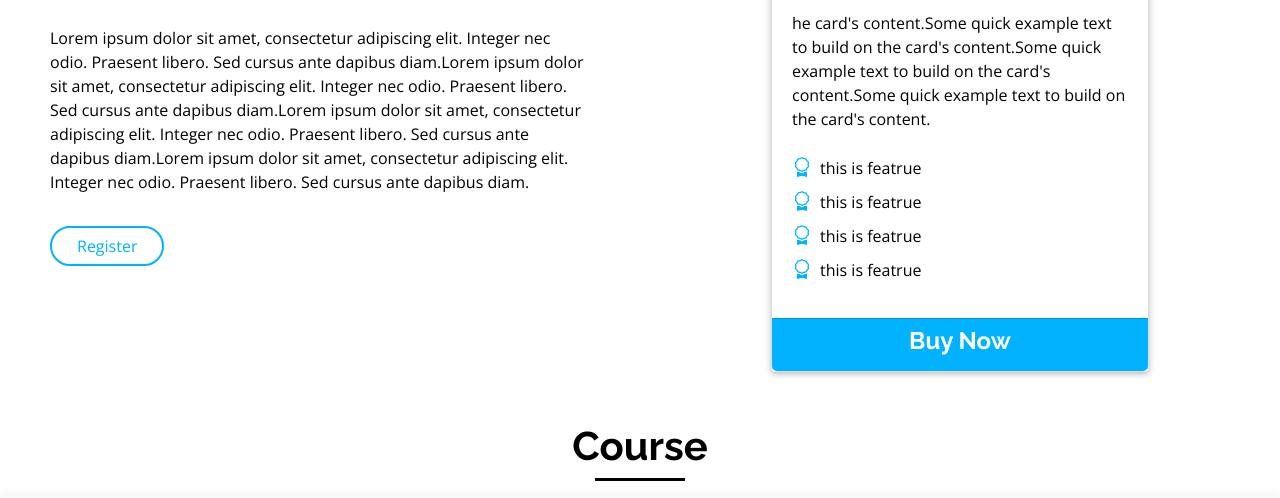
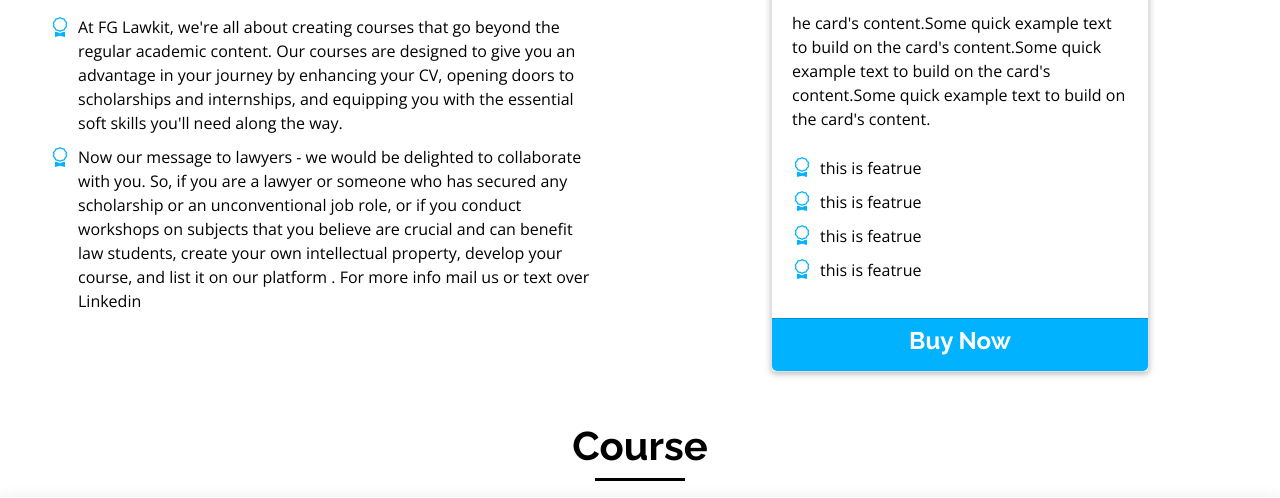
Before and after one commit to backendfglawkit/fglawkit1.1, a Flask app: page /course in a window 1280 px wide. Shown: the part 344-842 px from the top of the page. Run offline with Flask 2, Linux system fonts and the light colour scheme; data that the repository does not hold is empty; some libraries are stand-ins or nearby versions.

Commit message:
Update course.html

```diff
--- a/fg_lawkit/templates/course.html
+++ b/fg_lawkit/templates/course.html
@@ -10,14 +10,16 @@
   <div class="row">
     <!-- Text on one side -->
     <div class="col-lg-6 col-12 hero-text ">
-      <h1 class="mb-4"><b>Responsive Hero asdas dasddsas ds asdsa dsdsa dasd asdsadasd</b></h1>
-      <p>Lorem ipsum dolor sit amet, consectetur adipiscing elit. Integer nec odio. Praesent libero. Sed cursus ante
-        dapibus diam.Lorem ipsum dolor sit amet, consectetur adipiscing elit. Integer nec odio. Praesent libero. Sed
-        cursus ante dapibus diam.Lorem ipsum dolor sit amet, consectetur adipiscing elit. Integer nec odio. Praesent
-        libero. Sed cursus ante dapibus diam.Lorem ipsum dolor sit amet, consectetur adipiscing elit. Integer nec odio.
-        Praesent libero. Sed cursus ante dapibus diam.</p>
-      <button class="btn mt-3 hero-getstarted">Register</button>
-      {#<button class="btn mt-3 hero-getstarted1">Learn More</button>#}
+      <h1><b>NOT YOUR ORDINARY ACADEMIC COURSES</b></h1>
+    <h6 class="mb-4"><i>"Approved By Knowledge Not Certificate"</i></h6>
+         <ul class="hero-list">
+              <li><i class="bi bi-award"></i>At FG Lawkit, we're all about creating courses that go beyond the regular academic content. Our courses are designed to give you an advantage in your journey by enhancing your CV, opening doors to scholarships and internships, and equipping you with the essential soft skills you'll need along the way.</li>
+              <li><i class="bi bi-award"></i> Now our message to lawyers - we would be delighted to collaborate with you. So, if you are a lawyer or someone who has secured any scholarship or an unconventional job role, or if you conduct workshops on subjects that you believe are crucial and can benefit law students, create your own intellectual property, develop your course, and list it on our platform . For more info mail us or text over Linkedin</li>
+         </ul>
+
+
+     {# <button class="btn mt-3 hero-getstarted">Register</button>
+      <button class="btn mt-3 hero-getstarted1">Learn More</button>#}
     </div>
     <!-- Card on the other side -->
     <div class="col-lg-6 col-12 hero-card px-auto bg-white">
```
